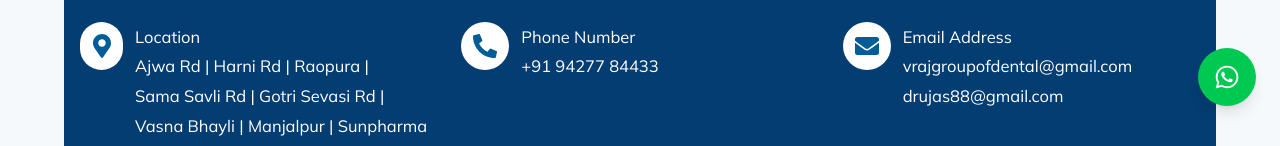
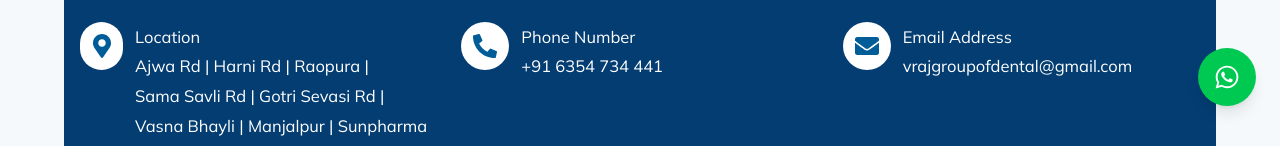
Before and after one commit to ApolloDev03/Vraj-dental, a Next.js app: page /contact in a window 1280 px wide. Shown: the part 654-800 px from the top of the page. Built offline with nearby package versions, Linux system fonts and the light colour scheme; no server answers; a web font is replaced by a local one.

Commit message:
change in the contact us page.

```diff
--- a/src/app/contact/page.tsx
+++ b/src/app/contact/page.tsx
@@ -206,13 +206,13 @@ export default function ContactPage() {
                         <InfoItem
                             icon={<FaPhoneAlt className="h-6 w-6" />}
                             title="Phone Number"
-                            lines={['+91 94277 84433']}
+                            lines={['+91 6354 734 441']}
 
                         />
                         <InfoItem
                             icon={<FaEnvelope className="h-6 w-6" />}
                             title="Email Address"
-                            lines={['vrajgroupofdental@gmail.com', 'drujas88@gmail.com']}
+                            lines={['vrajgroupofdental@gmail.com']}
                         />
                     </div>
                 </div>
```
Also changed, not shown: 1 other file (tests, documents, lock files or other folders).
